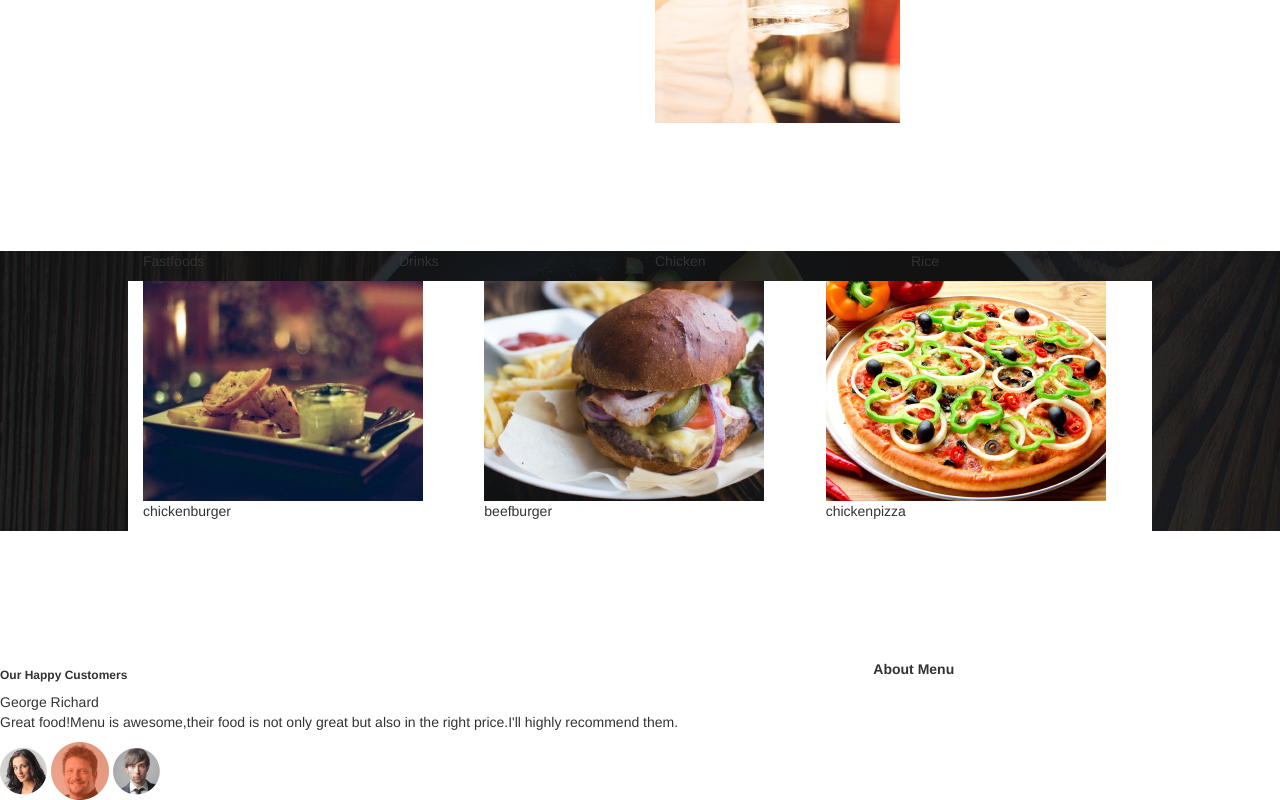
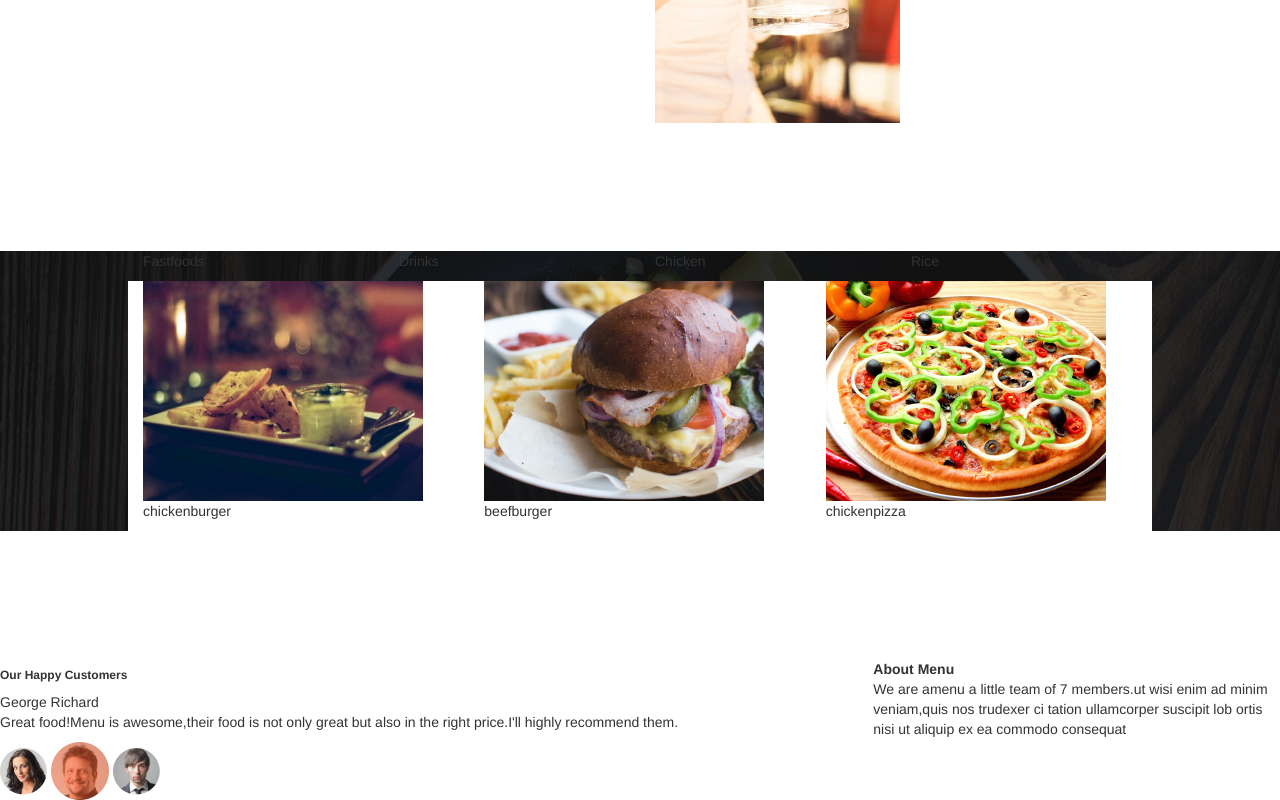
Before and after one commit to annstella/fri2, a plain HTML site: page index.html in a window 1280 px wide. Shown: the part 1817-2617 px from the top of the page. Drawn offline with nearby package versions, Linux system fonts and the light colour scheme.

Commit message:
add to page

```diff
--- a/index.html
+++ b/index.html
@@ -102,7 +102,9 @@
         </div>
         <div class="col-md-4">
           <h8><strong>About Menu</strong></h8>
+            <p>We are amenu a little team of 7 members.ut wisi enim ad minim veniam,quis nos trudexer ci tation  ullamcorper suscipit lob ortis nisi ut aliquip ex ea commodo consequat</p>
 
+            </address>
         </div>
       <div class=""
       </div>
```
